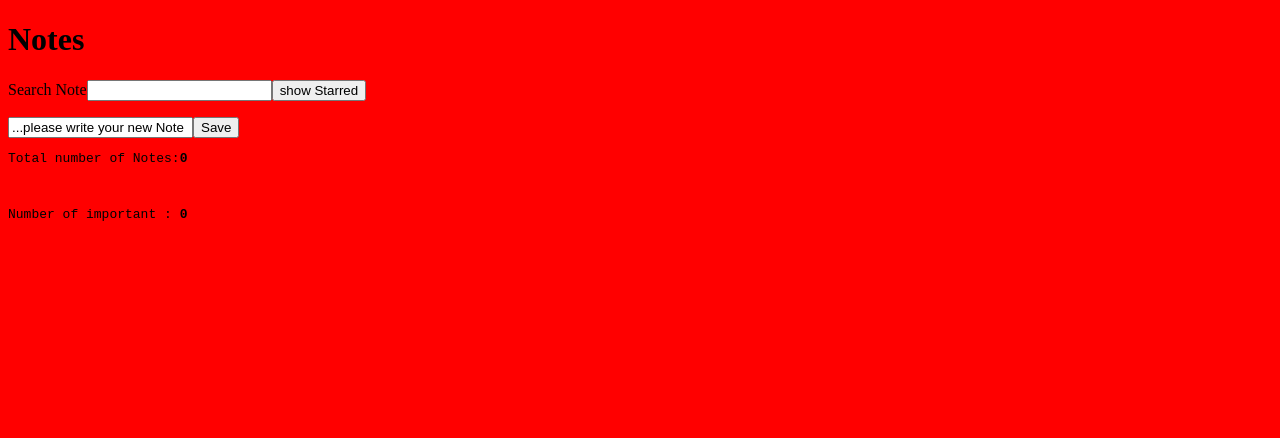
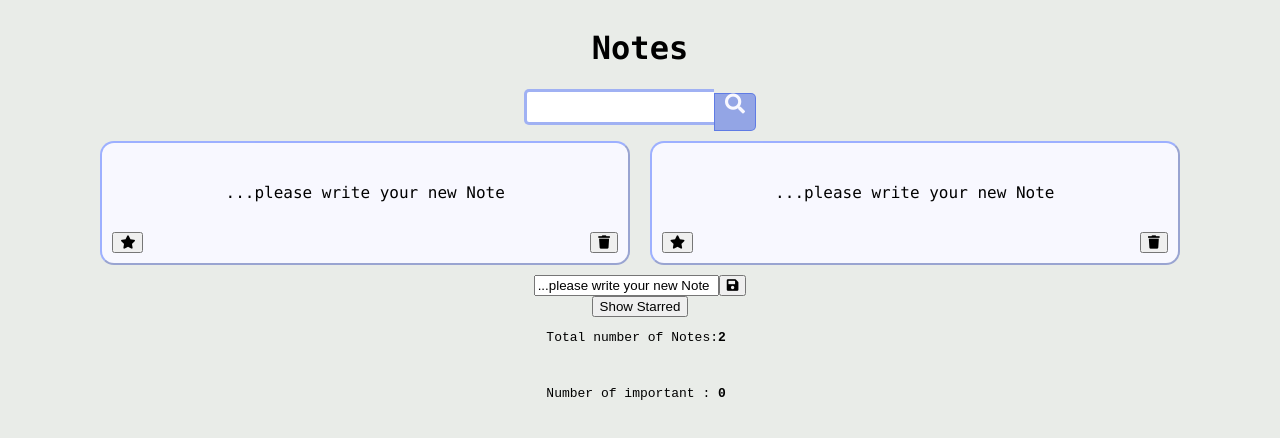
Before and after one commit to magicishaq/noteApp, a React (Create React App) app: page / in a window 1280 px wide. Shown: the top 438 px of the page. Built offline with nearby package versions, Linux system fonts and the light colour scheme; data requests are answered from the project's data file.

Commit message:
added css

```diff
--- a/db.json
+++ b/db.json
@@ -1,3 +1,16 @@
 {
-  "notes": []
+  "notes": [
+    {
+      "content": "...please write your new Note",
+      "date": "2021-02-23T12:42:09.801Z",
+      "id": 1,
+      "important": false
+    },
+    {
+      "content": "...please write your new Note",
+      "date": "2021-02-23T12:42:11.508Z",
+      "id": 2,
+      "important": false
+    }
+  ]
 }
--- a/package.json
+++ b/package.json
@@ -3,6 +3,7 @@
   "version": "0.1.0",
   "private": true,
   "dependencies": {
+    "@fortawesome/fontawesome-free": "^5.15.2",
     "@testing-library/jest-dom": "^5.11.9",
     "@testing-library/react": "^11.2.5",
     "@testing-library/user-event": "^12.7.1",
--- a/public/index.html
+++ b/public/index.html
@@ -10,11 +10,14 @@
       content="Web site created using create-react-app"
     />
     <link rel="apple-touch-icon" href="%PUBLIC_URL%/logo192.png" />
+    <link rel="stylesheet" href="https://cdnjs.cloudflare.com/ajax/libs/font-awesome/5.15.2/css/all.min.css"/>
+
     <!--
       manifest.json provides metadata used when your web app is installed on a
       user's mobile device or desktop. See https://developers.google.com/web/fundamentals/web-app-manifest/
     -->
     <link rel="manifest" href="%PUBLIC_URL%/manifest.json" />
+
     <!--
       Notice the use of %PUBLIC_URL% in the tags above.
       It will be replaced with the URL of the `public` folder during the build.
@@ -29,15 +32,5 @@
   <body>
     <noscript>You need to enable JavaScript to run this app.</noscript>
     <div id="root"></div>
-    <!--
-      This HTML file is a template.
-      If you open it directly in the browser, you will see an empty page.
-
-      You can add webfonts, meta tags, or analytics to this file.
-      The build step will place the bundled scripts into the <body> tag.
-
-      To begin the development, run `npm start` or `yarn start`.
-      To create a production bundle, use `npm run build` or `yarn build`.
-    -->
   </body>
 </html>
--- a/src/components/App.js
+++ b/src/components/App.js
@@ -2,7 +2,9 @@ import React, {useState, useEffect} from 'react'
 import axios from 'axios'
 import Note from './Note'
 import Total from './Total'
+import Header from './Header'
 import '../index.css'
+import '@fortawesome/fontawesome-free'
 //Main bulk of the app
 const App = () => {
     const [searchTerm,
@@ -101,20 +103,14 @@ const App = () => {
         : [...notesToShow]
 
     return (
-        <div>
-            <h1>
-                Notes</h1>
-            <div>
-                <label>Search Note
+        <div className="note-container">
+            <Header title={'Notes'}/>
+            <div className="note-item">
+                <input id="searchbar" onChange={searchNote}/>
+                <label htmlFor="searchbar"><i className="fas fa-search search-label"></i>
                 </label>
-                <input onChange={searchNote}/>
-                <button onClick={() => setShowAll(!showAll)}>
-                    show {showAll
-                        ? 'Starred'
-                        : 'All'}
-                </button>
             </div>
-            <ul>
+            <div className="noteapp-container">
                 {filteredNotes.map((note, i) => {
                     return (<Note
                         key={i}
@@ -122,11 +118,16 @@ const App = () => {
                         toggleImportance={() => toggleImportanceOf(note.id)}
                         deleteNote={() => deleteNote(note.id)}/>)
                 })}
-            </ul>
-            <form onSubmit={addNote}>
+            </div>
+            <form className="note-item" onSubmit={addNote}>
                 <input value={newNote} onChange={handleNoteChange}/>
-                <button type="submit">Save</button>
+                <button type="submit"><i className="fas fa-save"></i></button>
             </form>
+            <button onClick={() => setShowAll(!showAll)}>
+                    Show {showAll
+                        ? 'Starred'
+                        : 'All'}
+                </button>
             <Total notes={notes}/>
         </div>
     )
--- /dev/null
+++ b/src/components/Header.js
@@ -0,0 +1,14 @@
+import React from 'react'
+//Heading of the app
+
+const Header = ({title}) => {
+    return (
+        <div className="note-item">
+        <h1>
+                {title}
+        </h1>
+        </div>
+    )
+}
+
+export default Header
--- a/src/components/Note.js
+++ b/src/components/Note.js
@@ -3,17 +3,23 @@ import React from 'react'
 const Note = ({note, toggleImportance, deleteNote}) => {
     const label = note.important
         ? 'Unstar'
-        : 'Star'
-    const deleteLabel = 'Delete'
+        : (<i className="fas fa-star"></i>)
+    const deleteLabel = (<i className="fas fa-trash"></i>)
+    const labelColor = note.important? 'starred' : ''
     return (
-        <li>{note.content}
+        <div className={`noteapp-item innernote-container ${labelColor}`}>
+          <div className="innernote-item content">
+          {note.content}
+          </div>
+           <div className="innernote-item content-button">
             <button onClick={toggleImportance}>
                 {label}
             </button>
             <button onClick={deleteNote}>
                 {deleteLabel}
             </button>
-        </li>
+            </div>
+        </div>
     )
 }
 
--- a/src/index.css
+++ b/src/index.css
@@ -1,3 +1,80 @@
 body{
-  background-color: red;
+  font-family: "Lucida Console", "Courier New", monospace;
+  background-color: rgba(218, 224, 217, 0.589);
 }
+
+#searchbar{
+  border: 3px solid #123de066;
+  border-right: none;
+  padding: 5px;
+  height: 20px;
+  border-radius: 5px 0 0 5px;
+  outline: none;
+  color: #9DBFAF;
+}
+.search-label{
+  width: 40px;
+  height: 36px;
+  border: 1px solid #123de066;
+  background: #123de066;
+  text-align: center;
+  color: ghostwhite;
+  border-radius: 0 5px 5px 0;
+  cursor: pointer;
+  font-size: 20px;
+}
+
+.note-container{
+  display: flex;
+  align-items: center;
+  flex-direction: column;
+}
+
+.note-items{
+  flex-grow: 2;
+}
+
+.noteapp-container{
+  display: flex;
+  flex-direction: row;
+  width: 100%;
+  flex-wrap: wrap;
+  align-items: center;
+  justify-content: center;
+}
+
+.noteapp-item{
+  border: 2px outset #123de066;
+  border-radius: 14px;
+  flex-basis: 40%;
+  background: ghostwhite;
+  min-height: 100px;
+  padding: 10px;
+  margin: 10px;
+}
+
+.innernote-container{
+  display:flex;
+  justify-content: center;
+  width: 100%;
+  flex-wrap: wrap;
+  align-items: flex-end;
+}
+
+.innernote-item{
+  flex-basis: 100%;
+  display: flex;
+  justify-content: center;
+}
+.content{
+height: 80%;
+}
+
+.content-button{
+height: 20%;
+justify-content: space-between;
+}
+
+.starred{
+  background-color: gold;
+}
```
Also changed, not shown: src/App.css (deleted, +0 -38 lines), 2 other files (tests, documents, lock files or other folders).
